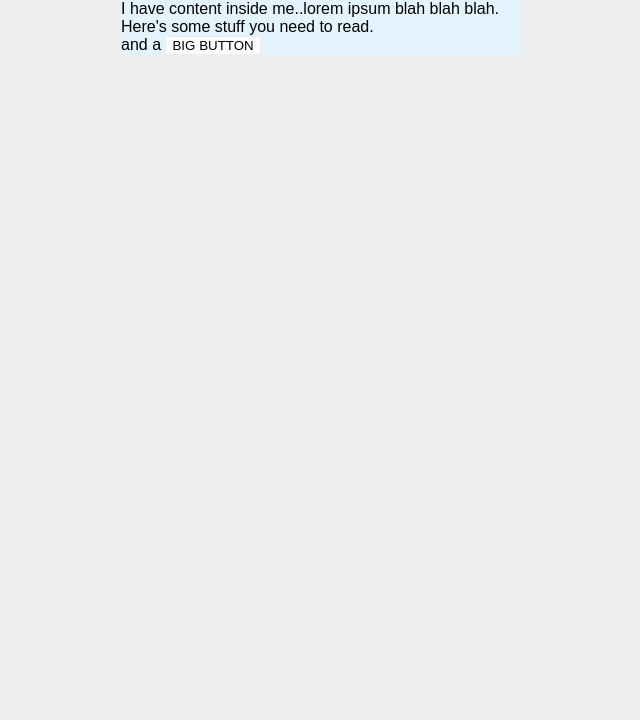
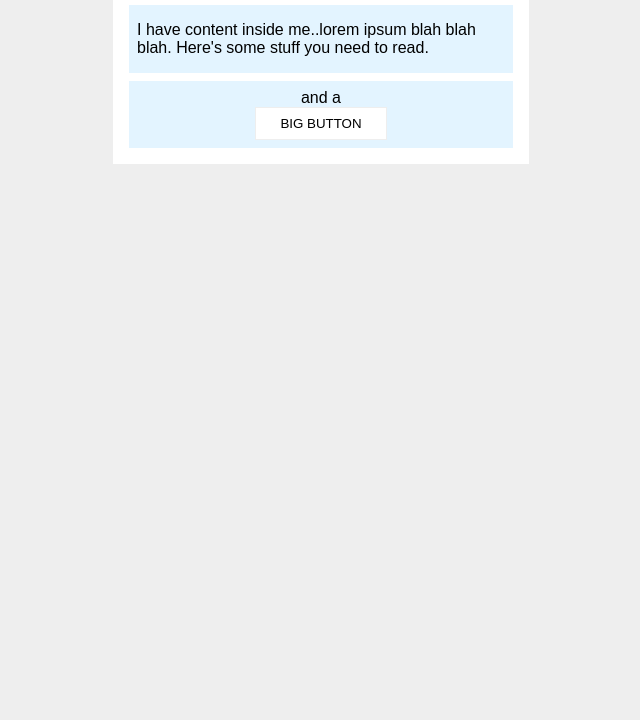
Before and after one commit to spencerberggreen/css_exercises, a plain HTML site: page margin-and-padding/margin-and-padding-2/index.html in a window 1280 px wide. Shown: the part 80-800 px from the top of the page, without its empty margins (319-959 px from the left). Drawn offline with Linux system fonts and the light colour scheme.

Commit message:
added margin and padding 1&2

```diff
--- a/margin-and-padding/margin-and-padding-2/style.css
+++ b/margin-and-padding/margin-and-padding-2/style.css
@@ -6,22 +6,39 @@ body {
 .card {
   width: 400px;
   background: #fff;
-  margin: 16px auto;
+  margin: auto;
+  border: solid white 8px;
+  font-size: 16px;
 }
 
 .title {
   background: #e3f4ff;
+  margin: 8px;
+  padding: 8px;
 }
 
 .content {
   background: #e3f4ff;
+  margin: 8px;
+  padding: 8px;
+  padding-top: 16px;
+  padding-bottom: 16px;
+
 }
 
 .button-container {
   background: #e3f4ff;
+  text-align: center;
+  margin: 8px;
+  padding: 8px;
 }
 
 button {
   background: white;
   border: 1px solid #eee;
+  padding: 8px;
+  padding-left: 24px;
+  padding-right: 24px;
+  display: block;
+  margin: auto;
 }
```
Also changed, not shown: margin-and-padding/margin-and-padding-1/style.css (+5 -5 lines).
